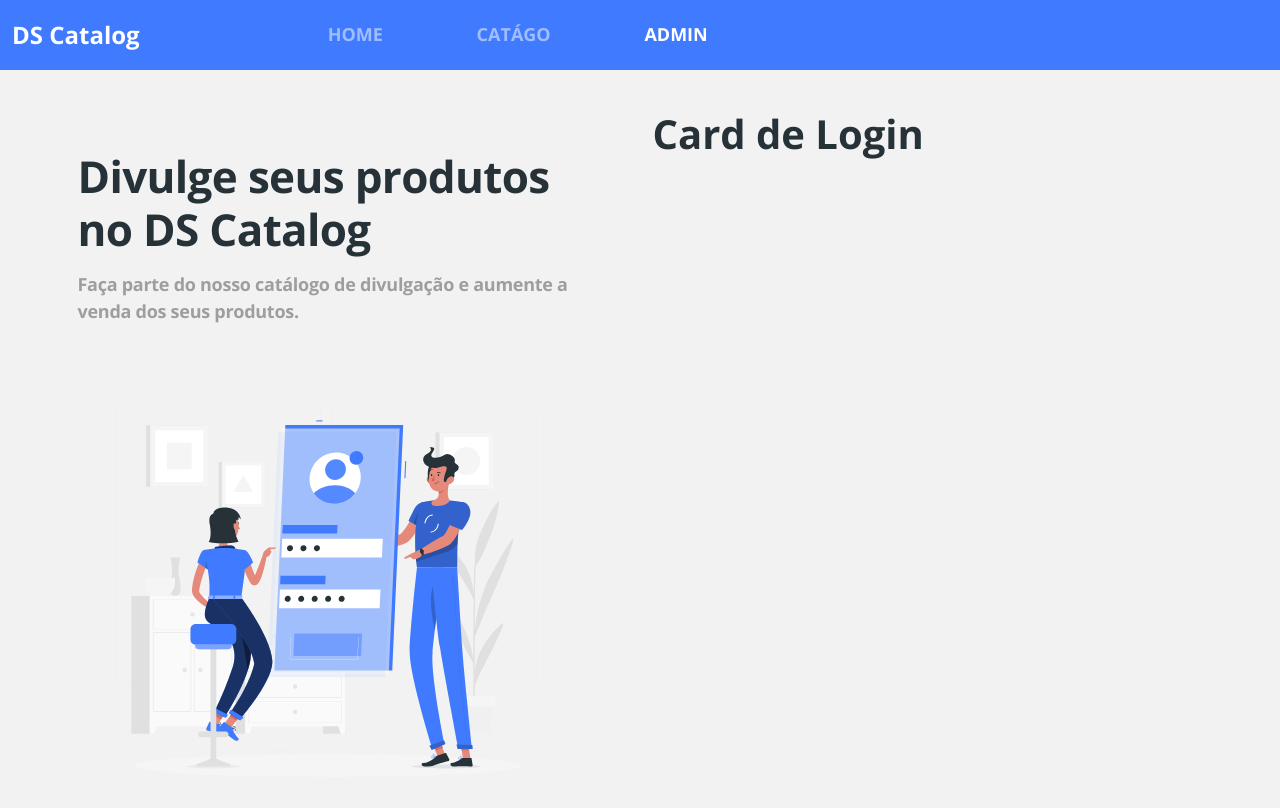
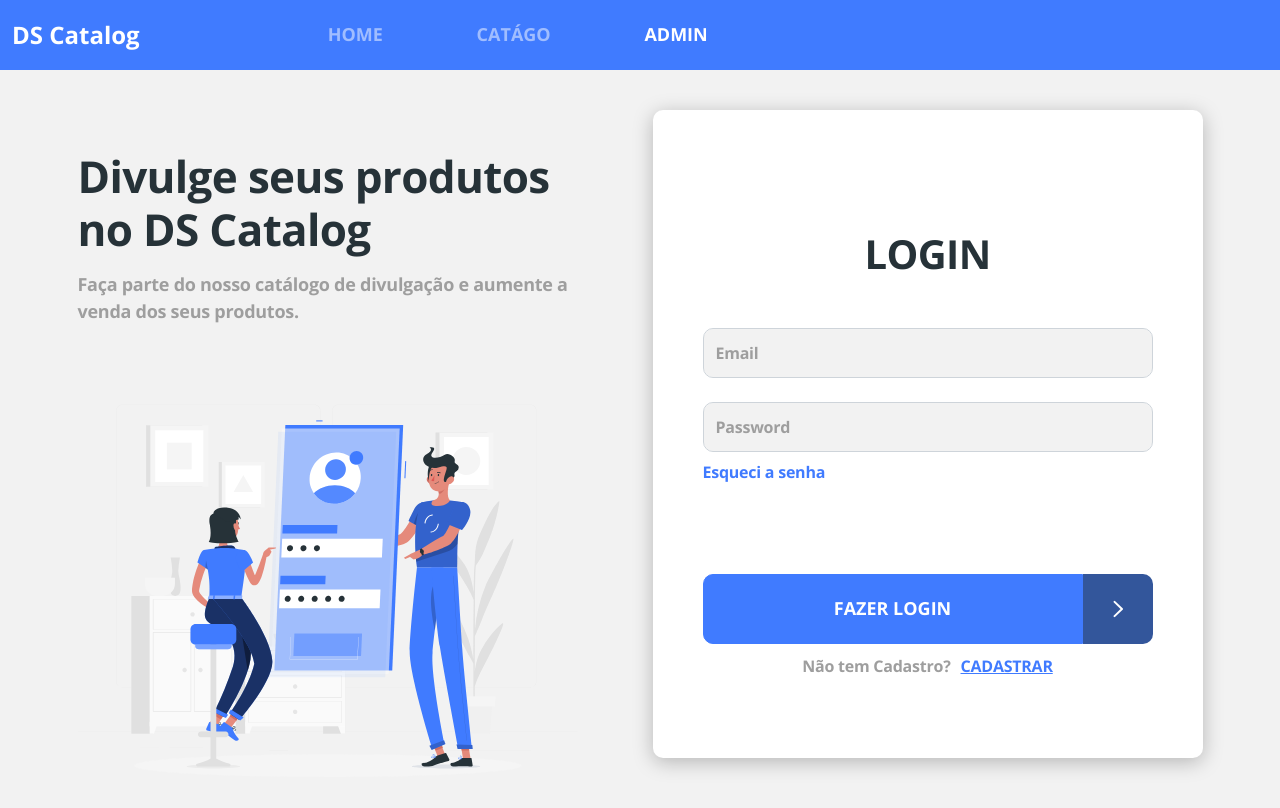
Before and after one commit to KEENNEEDYY/dscatalog-ecomerce, a React (Create React App) app in the folder frontweb/: page /admin/auth/login in a window 1280 px wide. Shown: the top 808 px of the page. Built offline with nearby package versions, Linux system fonts and the light colour scheme; no server answers; the HTML template or start-up script is replaced by a standard one.

Commit message:
Login card styling

```diff
--- a/frontweb/src/App.css
+++ b/frontweb/src/App.css
@@ -19,3 +19,15 @@
     box-shadow: 0px 4px 20px rgba(0, 0, 0, 0.25);
     border-radius: 10px;
 }
+
+.base-input{
+    border-radius: 10px;
+    font-size: 1em;
+    letter-spacing: -0.015em;
+    color: #263238;
+    height: 50px;
+}
+
+.base-input::placeholder{
+    color: #9E9E9E;
+}
--- a/frontweb/src/components/ButtonIcon/styles.css
+++ b/frontweb/src/components/ButtonIcon/styles.css
@@ -3,6 +3,7 @@
 }
 .btn-container button{
     border-radius: 10px 0px 0px 10px;
+    width: calc(100% - 50px);
 }
 .btn h6{
     text-transform: uppercase;
@@ -25,6 +26,9 @@
         width: 70px;
         height: 70px;
     }
+    .btn-container button{
+        width: calc(100% - 70px);
+    }
     .btn h6{
         font-size: 18px;
     }
--- /dev/null
+++ b/frontweb/src/pages/Admin/Auth/Login/index.tsx
@@ -0,0 +1,42 @@
+import ButtonIcon from 'components/ButtonIcon';
+import { Link } from 'react-router-dom';
+import './styles.css';
+
+const Login = () => {
+  return (
+    <div className="base-card login-card">
+      <h1>Login</h1>
+      <form>
+        <div className="mb-4">
+          <input
+            type="text"
+            className="form-control base-input"
+            placeholder="Email"
+            name="username"
+          />
+        </div>
+        <div className="mb-2">
+          <input
+            type="text"
+            className="form-control base-input"
+            placeholder="Password"
+            name="password"/>
+        </div>
+        <Link to="/auth/recover" className="login-link-recover">
+            Esqueci a senha
+        </Link>
+        <div className="login-submit">
+            <ButtonIcon text="Fazer login"/>
+        </div>
+        <div className="signup-container">
+            <span className="not-registred">Não tem Cadastro?</span>
+            <Link to="/auth/register" className="login-link-register">
+                CADASTRAR
+            </Link>
+        </div>
+      </form>
+    </div>
+  );
+};
+
+export default Login;
--- /dev/null
+++ b/frontweb/src/pages/Admin/Auth/Login/styles.css
@@ -0,0 +1,56 @@
+.login-card{
+    padding: 20px;
+    font-size: 16px;
+}
+
+.login-card h1{
+    font-size: 2.5em;
+    font-weight: 400;
+    text-align: center;
+    letter-spacing: -0.015em;
+    color: #263238;
+    text-transform: uppercase;
+    margin-top: 70px;
+    margin-bottom: 50px;
+}
+
+.login-link-recover{
+    font-size: 1em;
+    letter-spacing: -0.015em;
+    color: #407bff;
+    display: block;
+    margin-bottom: 90px;
+}
+
+.login-link-register{
+    font-weight: bold;
+    font-size: 1em;
+    text-align: center;
+    letter-spacing: -0.015em;
+    text-decoration-line: underline;
+    color: #407bff;
+    margin-left: 10px;
+}
+
+.login-submit{
+    margin-bottom: 10px;
+}
+
+.not-registred{
+    font-weight: bold;
+    font-size: 1em;
+    text-align: center;
+    letter-spacing: -0.015em;
+    color: #9e9e9e;
+}
+
+.signup-container{
+    text-align: center;
+    margin-bottom: 30px;
+}
+
+@media (min-width: 576px) {
+    .login-card{
+        padding: 50px;
+    }
+}
--- a/frontweb/src/pages/Admin/Auth/index.tsx
+++ b/frontweb/src/pages/Admin/Auth/index.tsx
@@ -1,5 +1,6 @@
 import { ReactComponent as AuthImage } from 'assets/images/auth-img.svg';
 import { Route, Switch } from 'react-router-dom';
+import Login from './Login';
 import './styles.css';
 
 const Auth = () => {
@@ -13,7 +14,7 @@
             <div className="auth-form-container">
                 <Switch>
                     <Route path="/admin/auth/login">
-                        <h1>Card de Login</h1>
+                        <Login />
                     </Route>
                     <Route path="/admin/auth/signup">
                         <h1>Card de Signup</h1>
```
